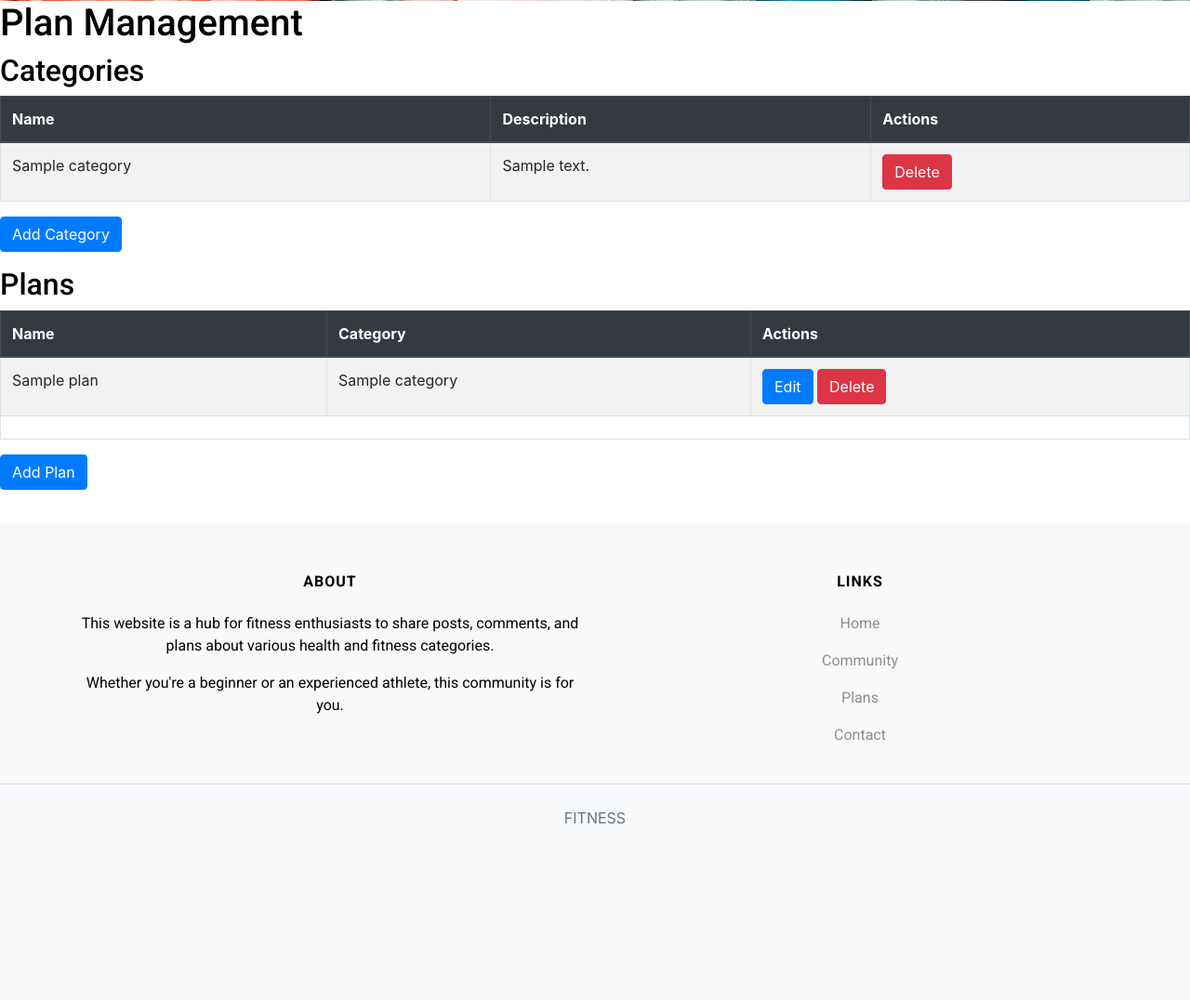
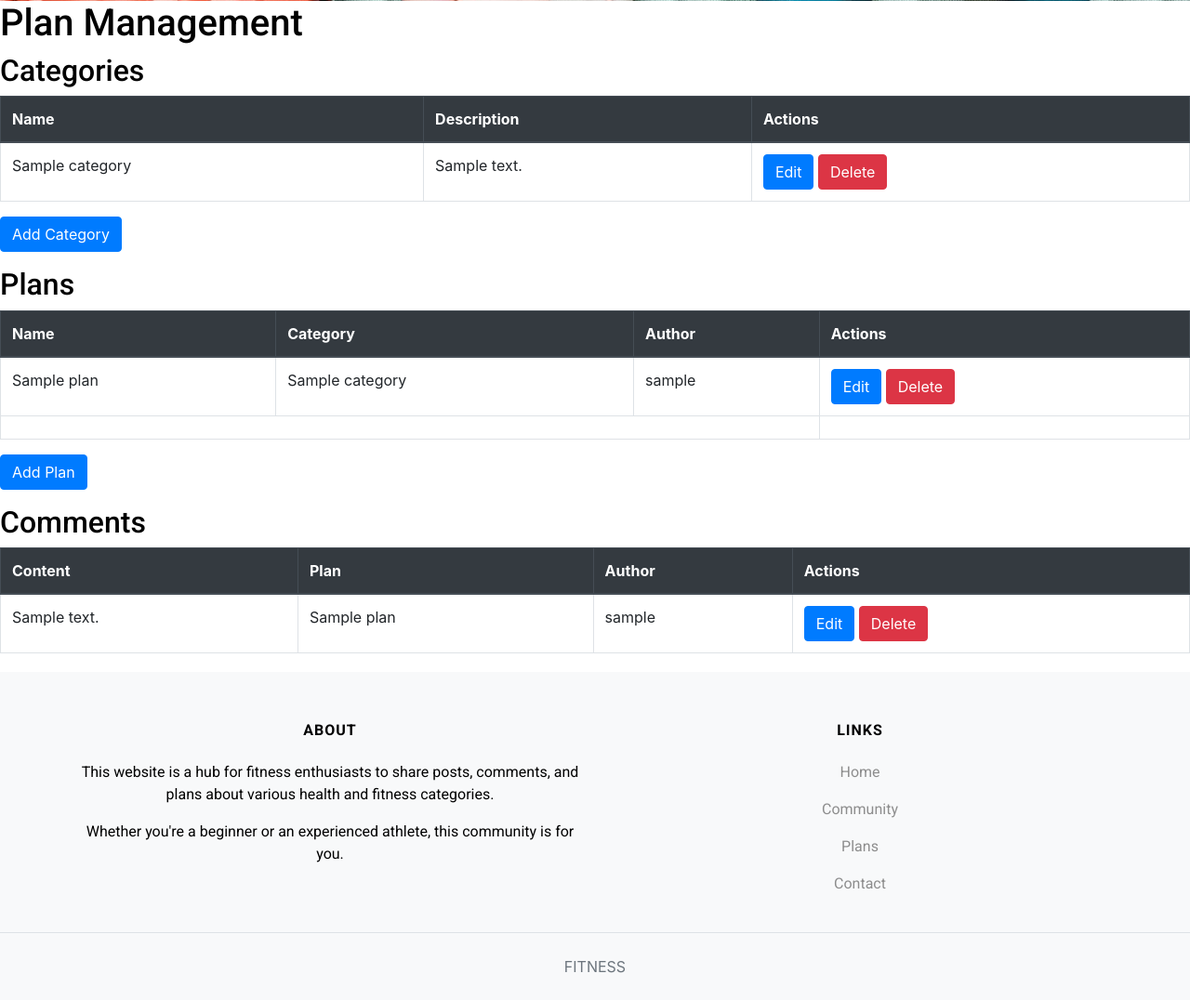
Before and after one commit to Code-Institute-Submissions/alexzanotti-milestone.project.4, a Django app: page /plans/plan_management/ in a window 1280 px wide. Shown: the part 775-1851 px from the top of the page at 93% size. Before the commit the page ends 1662 px from the top, so only its background shows below. Run offline with Django 3.2, Linux system fonts and the light colour scheme; a user stored in the database is signed in; tables that the repository leaves empty hold one stand-in row (values such as "Sample post"); grey boxes marked "Sample" are stand-in pictures; some libraries are stand-ins or nearby versions.

Commit message:
added comments/author fields to tables

```diff
--- a/plans/templates/plans/plan_management.html
+++ b/plans/templates/plans/plan_management.html
@@ -9,20 +9,21 @@
 <h1>Plan Management</h1>
 
 <h2>Categories</h2>
-<table class="table table-striped table-bordered">
+<table class="table table-bordered">
     <thead class="thead-dark">
         <tr>
             <th>Name</th>
-            <th>Description</th>
+            <th class="d-none d-sm-table-cell">Description</th>
             <th>Actions</th>
         </tr>
     </thead>
     <tbody>
         {% for category in categories %}
         <tr class="category-row" data-href="{% url 'plans:edit_category' category.id %}">
-            <td>{{ category.name }}</td>
-            <td>{{ category.description }}</td>
+            <td class="break-word">{{ category.name }}</td>
+            <td class="break-word d-none d-sm-table-cell">{{ category.description }}</td>
             <td>
+                <a href="{% url 'plans:edit_category' category.id %}" class="btn btn-primary">Edit</a>
                 <form method="POST" action="{% url 'plans:delete_category' category.id %}" class="d-inline">
                     {% csrf_token %}
                     <button type="submit" class="btn btn-danger">Delete</button>
@@ -35,19 +36,21 @@
 <a href="{% url 'plans:add_category' %}" class="btn btn-primary mb-3">Add Category</a>
 
 <h2>Plans</h2>
-<table class="table table-striped table-bordered">
+<table class="table table-bordered">
     <thead class="thead-dark">
         <tr>
             <th>Name</th>
-            <th>Category</th>
+            <th class="d-none d-sm-table-cell">Category</th>
+            <th class="d-none d-md-table-cell">Author</th>
             <th>Actions</th>
         </tr>
     </thead>
     <tbody>
         {% for plan in plans %}
         <tr data-toggle="collapse" data-target="#plan-detail-{{plan.id}}" class="accordion-toggle">
-            <td>{{ plan.name }}</td>
-            <td>{{ plan.category }}</td>
+            <td class="break-word">{{ plan.name }}</td>
+            <td class="break-word d-none d-sm-table-cell">{{ plan.category }}</td>
+            <td class="break-word d-none d-md-table-cell">{{ plan.author }}</td>
             <td>
                 <a href="{% url 'plans:edit_plan' plan.id %}" class="btn btn-primary">Edit</a>
                 <a href="{% url 'plans:delete_plan' plan.id %}" class="btn btn-danger">Delete</a>
@@ -69,6 +72,34 @@
     </tbody>
 </table>
 <a href="{% url 'plans:add_plan' %}" class="btn btn-primary mb-3">Add Plan</a>
+
+
+<h2>Comments</h2>
+<table class="table table-bordered">
+    <thead class="thead-dark">
+        <tr>
+            <th>Content</th>
+            <th class="d-none d-sm-table-cell">Plan</th>
+            <th class="d-none d-md-table-cell">Author</th>
+            <th>Actions</th>
+        </tr>
+    </thead>
+    <tbody>
+        {% for comment in comments %}
+        <tr>
+            <td class="break-word">{{ comment.content }}</td>
+            <td class="break-word d-none d-sm-table-cell">{{ comment.plan.name }}</td>
+            <td class="break-word d-none d-md-table-cell">{{ comment.author }}</td>
+            <td>
+                <a href="{% url 'plans:edit_comment' comment.id %}" class="btn btn-primary">Edit</a>
+                <a href="{% url 'plans:delete_comment' comment.id %}" class="btn btn-danger">Delete</a>
+            </td>
+        </tr>
+        {% endfor %}
+    </tbody>
+</table>
+
+
 {% endblock %}
 
 {% block endscripts %}
--- a/plans/views.py
+++ b/plans/views.py
@@ -69,14 +69,15 @@ def plan_description(request, plan_id):
     return render(request, 'plans/plan_description.html', context)
 
 
-
+@login_required
 def plan_management(request):
     categories = Category.objects.all()
     plans = Plan.objects.all()
+    comments = Comment.objects.all()
 
-    return render(request, 'plans/plan_management.html', {'categories': categories, 'plans': plans})
+    return render(request, 'plans/plan_management.html', {'categories': categories, 'plans': plans, 'comments': comments})
 
-
+@login_required
 def add_category(request):
     if request.method == 'POST':
         form = CategoryForm(request.POST)
@@ -88,7 +89,7 @@ def add_category(request):
 
     return render(request, 'plans/add_category.html', {'form': form})
 
-
+@login_required
 def edit_category(request, category_id):
     category = get_object_or_404(Category, pk=category_id)
     if request.method == 'POST':
@@ -101,7 +102,7 @@ def edit_category(request, category_id):
 
     return render(request, 'plans/edit_category.html', {'form': form, 'category': category})
 
-
+@login_required
 def delete_category(request, category_id):
     if request.method == 'POST':
         category = get_object_or_404(Category, pk=category_id)
@@ -142,7 +143,7 @@ def edit_plan(request, plan_id):
         form = PlanForm(instance=plan)
     return render(request, 'plans/edit_plan.html', {'form': form, 'plan': plan})
 
-
+@login_required
 def delete_plan(request, plan_id):
     plan = get_object_or_404(Plan, pk=plan_id)
     plan.delete()
```
Also changed, not shown: static/css/base.css (+7 -0 lines).
